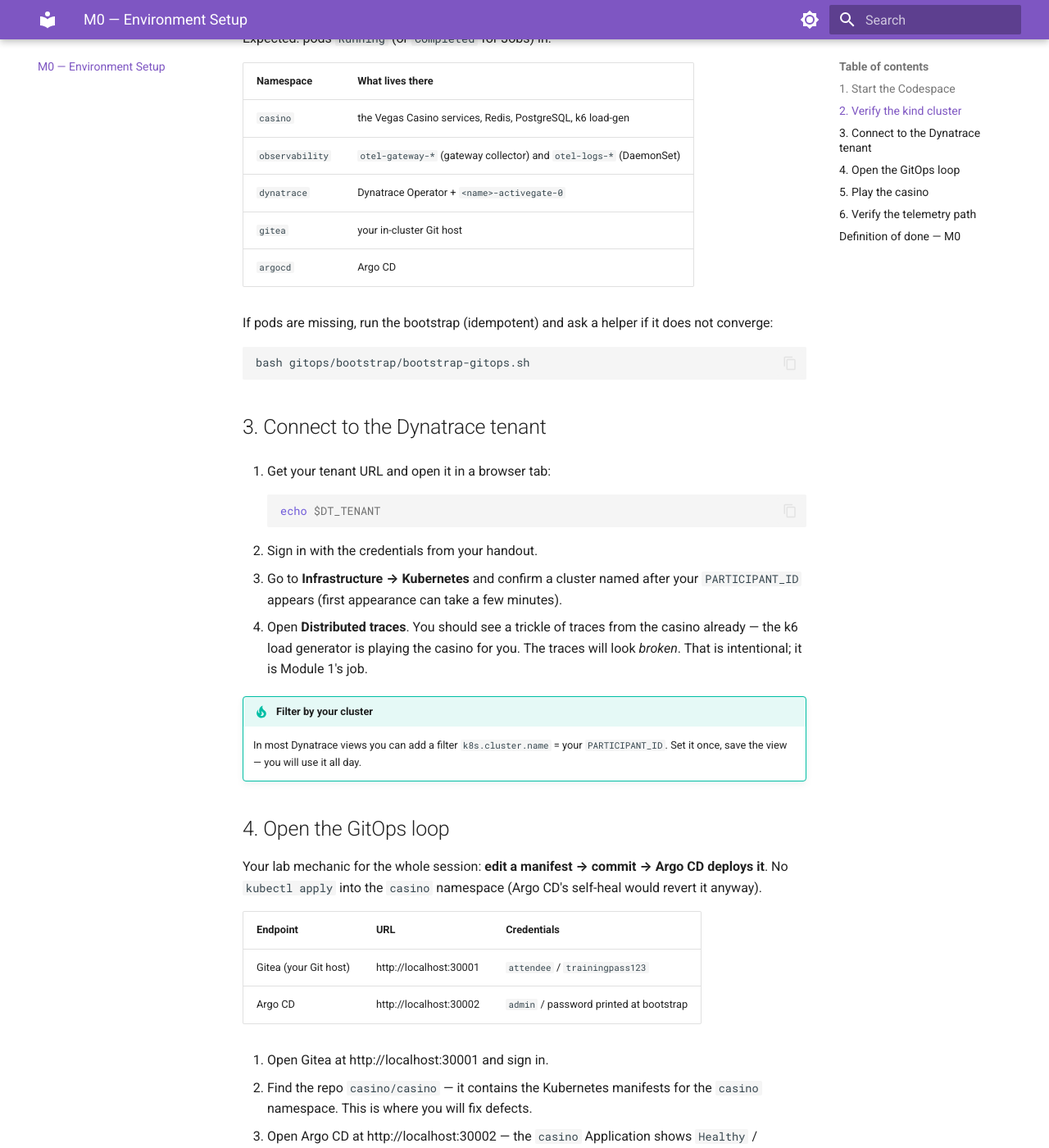
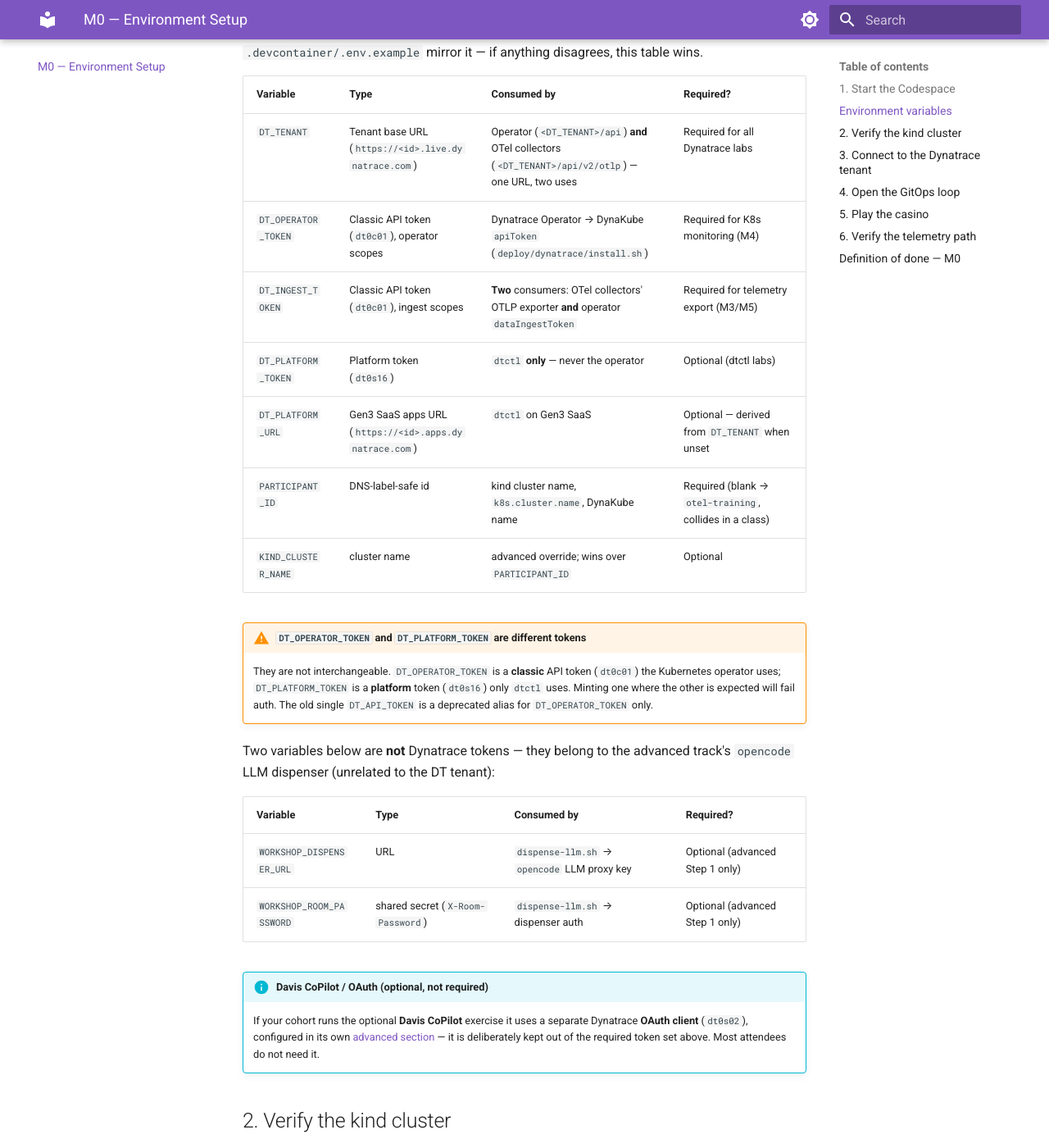
Before and after one commit to henrikrexed/Otel-Training, an MkDocs documentation site: the page built from docs-site/setup.md, in a window 1280 px wide and 1400 px high, scrolled down 1446 px. Shown: the whole window at 82% size. Built offline with MkDocs 1.6.1 and Material for MkDocs 9.7.7, drawn with Linux system fonts in a browser that asks for light colours; some of the changed text lies outside the part shown.

Commit message:
feat(env): reconcile Codespace env-var contract with real DT token model (ISI-7165)
The per-attendee contract was built across three branches and no single file
was correct. Align everything to the real Dynatrace token model:

- Rename DT_API_TOKEN -> DT_OPERATOR_TOKEN (classic dt0c01, operator scopes =
  DynaKube apiToken). install.sh + deploy-environment.sh keep a backward-compat
  fallback (DT_OPERATOR_TOKEN:-$DT_API_TOKEN) with a deprecation note so an
  existing Codespace secret does not break mid-training.
- Add DT_PLATFORM_TOKEN (platform token dt0s16) used ONLY by dtctl, plus
  optional DT_PLATFORM_URL (Gen3 SaaS .apps URL, derivable from DT_TENANT).
  Stop overloading the operator token for dtctl.
- Clarify DT_INGEST_TOKEN stays one classic API token (ingest scopes) with two
  consumers: the OTel collectors' OTLP exporter AND the operator
  dataIngestToken. Fixed the mislabeled Api-Token header in labs/defects.md.
- Document the LiteLLM dispenser vars (WORKSHOP_DISPENSER_URL /
  WORKSHOP_ROOM_PASSWORD, ISI-7138) and label them clearly as NOT Dynatrace
  tokens in both env samples and the setup table.
- Add one canonical "Environment variables" table to docs-site/setup.md as the
  single source of truth; .env.sample and .devcontainer/.env.example mirror it.
- Keep OAuth (Davis CoPilot) out of the required token set, in its own optional
  section, pending the board's answer on the parent (ISI-7163).

AC: grep -r DT_API_TOKEN returns only the fallback + deprecation notes; the two
env samples and the setup table agree on var/type/consumer; install.sh parses
clean (bash -n); mkdocs --strict builds.

Co-Authored-By: Claude Opus 4.8 <noreply@anthropic.com>
Signed-off-by: Henrik Rexed <henrikrexed@yahoo.fr>

````diff
--- a/docs-site/setup.md
+++ b/docs-site/setup.md
@@ -13,17 +13,23 @@ and you can play the casino. Budget 15 minutes; helpers circulate.
 Your Codespace secrets were injected by the organizers. Check they are present:
 
 ```bash
-env | grep -E 'DT_TENANT|DT_API_TOKEN|DT_INGEST_TOKEN|PARTICIPANT_ID' | cut -d= -f1
+env | grep -E 'DT_TENANT|DT_OPERATOR_TOKEN|DT_INGEST_TOKEN|PARTICIPANT_ID' | cut -d= -f1
 ```
 
 Expected output: the four variable **names** (values stay hidden in lists):
 
 ```
 DT_TENANT
-DT_API_TOKEN
+DT_OPERATOR_TOKEN
 DT_INGEST_TOKEN
 PARTICIPANT_ID
 ```
+
+!!! note "Renamed from `DT_API_TOKEN`"
+    The operator token is now `DT_OPERATOR_TOKEN`. If your Codespace secret is
+    still named `DT_API_TOKEN`, bring-up continues (the installer accepts it as a
+    deprecated fallback) — but rename the secret when you can. See the full
+    contract in [Environment variables](#environment-variables) below.
 
 !!! note "Your `PARTICIPANT_ID` is your identity"
     Everyone shares one Dynatrace tenant. `PARTICIPANT_ID` is the one value you
@@ -51,6 +57,43 @@ PARTICIPANT_ID
     `WORKSHOP_*` secrets were absent, or the dispenser was unreachable — see
     [Troubleshooting](troubleshooting.md#workshop-llm-proxy-opencode). The M0–M5
     modules do **not** need `opencode`, so you can ignore this on the main track.
+
+## Environment variables
+
+This is the **one canonical contract** for every variable the training consumes.
+`.env.sample` and `.devcontainer/.env.example` mirror it — if anything disagrees,
+this table wins.
+
+| Variable | Type | Consumed by | Required? |
+|---|---|---|---|
+| `DT_TENANT` | Tenant base URL (`https://<id>.live.dynatrace.com`) | Operator (`<DT_TENANT>/api`) **and** OTel collectors (`<DT_TENANT>/api/v2/otlp`) — one URL, two uses | Required for all Dynatrace labs |
+| `DT_OPERATOR_TOKEN` | Classic API token (`dt0c01`), operator scopes | Dynatrace Operator → DynaKube `apiToken` (`deploy/dynatrace/install.sh`) | Required for K8s monitoring (M4) |
+| `DT_INGEST_TOKEN` | Classic API token (`dt0c01`), ingest scopes | **Two** consumers: OTel collectors' OTLP exporter **and** operator `dataIngestToken` | Required for telemetry export (M3/M5) |
+| `DT_PLATFORM_TOKEN` | Platform token (`dt0s16`) | `dtctl` **only** — never the operator | Optional (dtctl labs) |
+| `DT_PLATFORM_URL` | Gen3 SaaS apps URL (`https://<id>.apps.dynatrace.com`) | `dtctl` on Gen3 SaaS | Optional — derived from `DT_TENANT` when unset |
+| `PARTICIPANT_ID` | DNS-label-safe id | kind cluster name, `k8s.cluster.name`, DynaKube name | Required (blank → `otel-training`, collides in a class) |
+| `KIND_CLUSTER_NAME` | cluster name | advanced override; wins over `PARTICIPANT_ID` | Optional |
+
+!!! warning "`DT_OPERATOR_TOKEN` and `DT_PLATFORM_TOKEN` are different tokens"
+    They are not interchangeable. `DT_OPERATOR_TOKEN` is a **classic** API token
+    (`dt0c01`) the Kubernetes operator uses; `DT_PLATFORM_TOKEN` is a **platform**
+    token (`dt0s16`) only `dtctl` uses. Minting one where the other is expected
+    will fail auth. The old single `DT_API_TOKEN` is a deprecated alias for
+    `DT_OPERATOR_TOKEN` only.
+
+Two variables below are **not** Dynatrace tokens — they belong to the advanced
+track's `opencode` LLM dispenser (unrelated to the DT tenant):
+
+| Variable | Type | Consumed by | Required? |
+|---|---|---|---|
+| `WORKSHOP_DISPENSER_URL` | URL | `dispense-llm.sh` → `opencode` LLM proxy key | Optional (advanced Step 1 only) |
+| `WORKSHOP_ROOM_PASSWORD` | shared secret (`X-Room-Password`) | `dispense-llm.sh` → dispenser auth | Optional (advanced Step 1 only) |
+
+!!! info "Davis CoPilot / OAuth (optional, not required)"
+    If your cohort runs the optional **Davis CoPilot** exercise it uses a separate
+    Dynatrace **OAuth client** (`dt0s02`), configured in its own
+    [advanced section](advanced/getting-started.md) — it is deliberately kept out
+    of the required token set above. Most attendees do not need it.
 
 ## 2. Verify the kind cluster
 
````
Also changed, not shown: .devcontainer/README.md (+12 -4 lines), deploy/dynatrace/README.md (+12 -4 lines), docs-site/advanced/getting-started.md (+18 -5 lines), labs/defects.md (+1 -1 lines), 6 other files.
